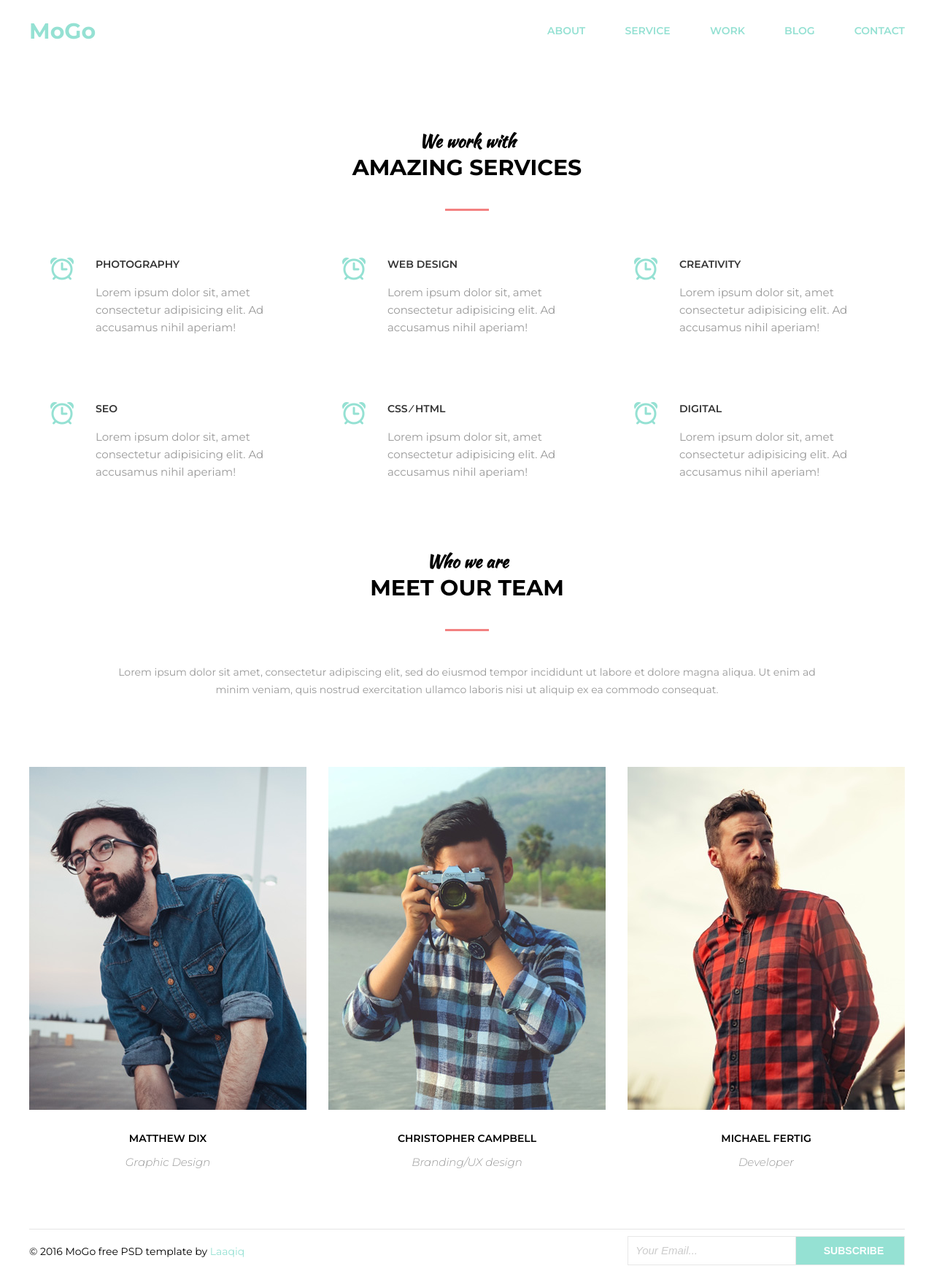
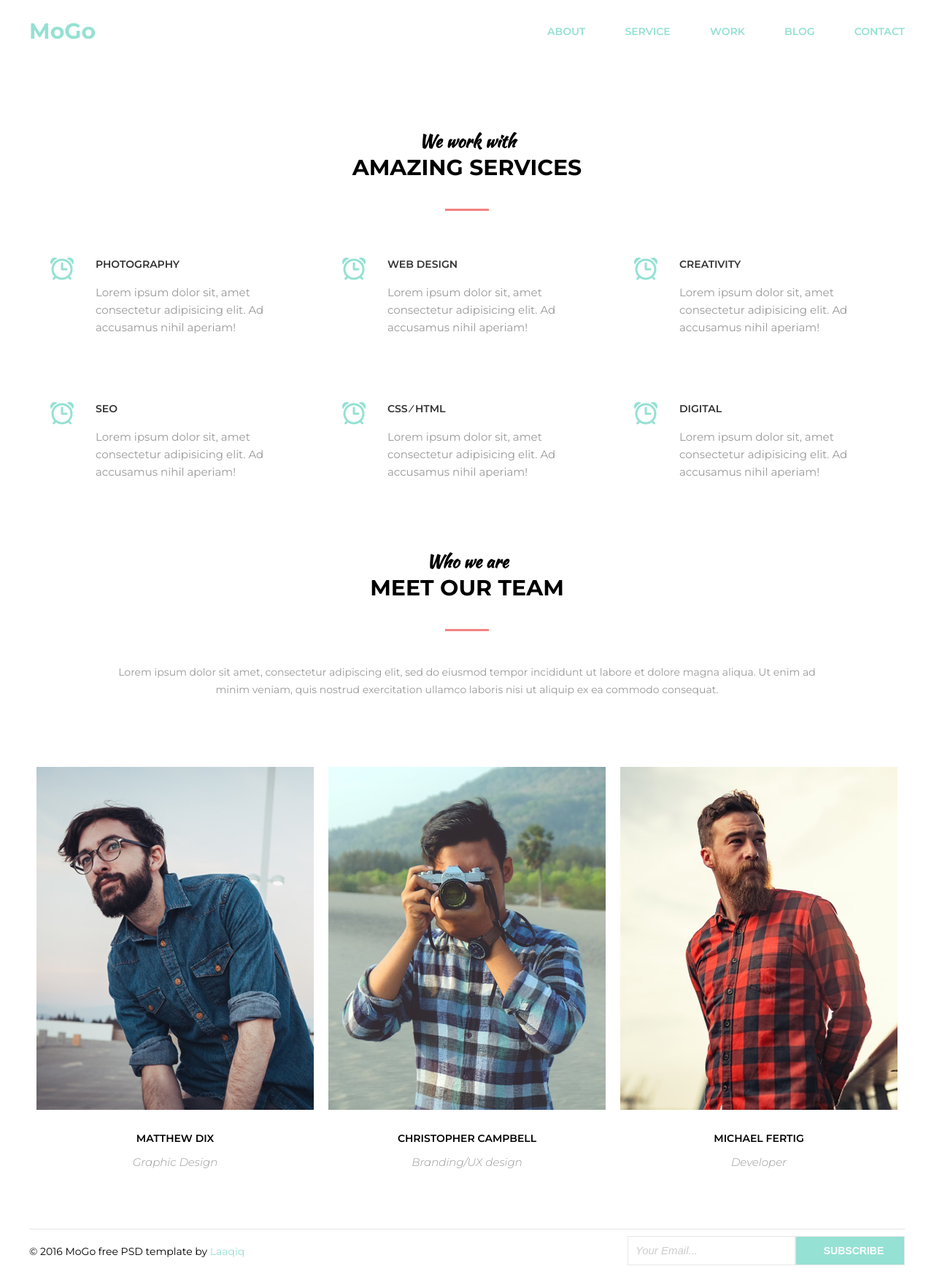
Before and after one commit to AndriiZhyvotovskyi/module__6, a plain HTML site: page index.html in a window 1280 px wide. Shown: the whole page at 73% size. Drawn offline with Linux system fonts and the light colour scheme.

Commit message:
next editing

```diff
--- a/css/style.css
+++ b/css/style.css
@@ -54,7 +54,7 @@ input[type="radio"].visually-hidden {
 }
 
 .container {
-  width: 1200px;
+  max-width: 1200px;
   margin: 0 auto;
 }
 
@@ -63,12 +63,17 @@ input[type="radio"].visually-hidden {
   margin-bottom: 112px;
 }
 
+.navigation {
+  display: flex;
+  justify-content: space-between;
+  align-items: center;
+}
+
 .logotype {
-  float: left;
   font-size: 30px;
   color: rgb(149, 225, 211);
   font-weight: 700;
-  transition: 200ms;
+  transition: color 200ms linear;
 }
 
 .logotype:hover {
@@ -80,11 +85,9 @@ input[type="radio"].visually-hidden {
 }
 
 .navigation__list {
-  float: right;
   width: 490px;
   display: flex;
   justify-content: space-between;
-  padding-top: 8px;
 }
 
 .navigation__list-link {
@@ -93,7 +96,7 @@ input[type="radio"].visually-hidden {
   font-weight: 600;
   text-transform: uppercase;
   padding-bottom: 10px;
-  transition: 200ms;
+  transition: color 200ms linear;
 }
 
 .navigation__list-link:hover {
@@ -175,13 +178,13 @@ input[type="radio"].visually-hidden {
 
 .team__list {
   display: flex;
-  flex-direction: row;
-  justify-content: space-between;
+  flex-wrap: wrap;
+  justify-content: space-around;
 }
 
 .team__list-image {
   margin-bottom: 30px;
-  transition: 200ms;
+  transition: 200ms linear;
 
 }
 
@@ -189,7 +192,7 @@ input[type="radio"].visually-hidden {
   background-color: rgb(149, 225, 211);
   transition: 0.5s;
   position: relative;
-  transition: 200ms;
+  transition: 200ms linear;
 }
 
 .team__list-image {
@@ -224,12 +227,12 @@ input[type="radio"].visually-hidden {
   background-color: rgb(252, 227, 138);
   background-position: center;
   background-repeat: no-repeat;
-  transition: 200ms;
+  transition: 200ms linear;
 }
 
 .overlay {
   display: block;
-  transition: 200ms;
+  transition: 200ms linear;
 }
 
 .bottom-wrap:hover .overlay {
@@ -239,7 +242,7 @@ input[type="radio"].visually-hidden {
 
 .top-wrap {
   opacity: 0;
-  transition: 200ms;
+  transition: 200ms linear;
 }
 
 .bottom-wrap:hover .top-wrap {
@@ -299,8 +302,12 @@ input[type="radio"].visually-hidden {
   height: 1px;
 }
 
+.footer__item {
+  display: flex;
+  justify-content: space-between;
+}
+
 .footer__text {
-  float: left;
   margin-top: 22px;
   font-size: 14px;
   font-weight: 400;
@@ -308,7 +315,7 @@ input[type="radio"].visually-hidden {
 
 .footer__item-link {
   color: rgb(149, 225, 211);
-  transition: 200ms;
+  transition: color 200ms linear;
 }
 
 .footer__item-link:hover {
@@ -316,8 +323,7 @@ input[type="radio"].visually-hidden {
 }
 
 .form {
-  float: right;
-  position: relative;
+  display: flex;
   margin-top: 10px;
   margin-bottom: 12px;
 }
@@ -333,7 +339,7 @@ input::placeholder {
 }
 
 input {
-  width: 380px;
+  width: 230px;
   height: 40px;
   outline: none;
   border: 1px solid rgb(231, 231, 231);
@@ -349,11 +355,8 @@ input {
   color: rgb(255, 255, 255);
   font-weight: 700;
   font-size: 14px;
-  position: absolute;
-  top: 0;
-  right: 0;
   cursor: pointer;
-  transition: 200ms;
+  transition: color 200ms linear;
 }
 
 .button:hover {
--- a/index.html
+++ b/index.html
@@ -11,8 +11,8 @@
   <body>
     <header class="header">
       <div class="container">
-        <nav class="navigation clearfix">
-          <a href="#" class="logotype">Mo<span class="logo-decoration">Go</span></a>
+        <nav class="navigation">
+          <a href="#" class="logotype">MoGo</a>
           <ul class="navigation__list">
             <li class="navigation__list-item">
               <a href="#" class="navigation__list-link">about</a>
@@ -159,6 +159,7 @@
           <input type="submit" value="subscribe" class="button">
         </form>
         </div>
+
       </div>
     </footer>
   </body>
```
